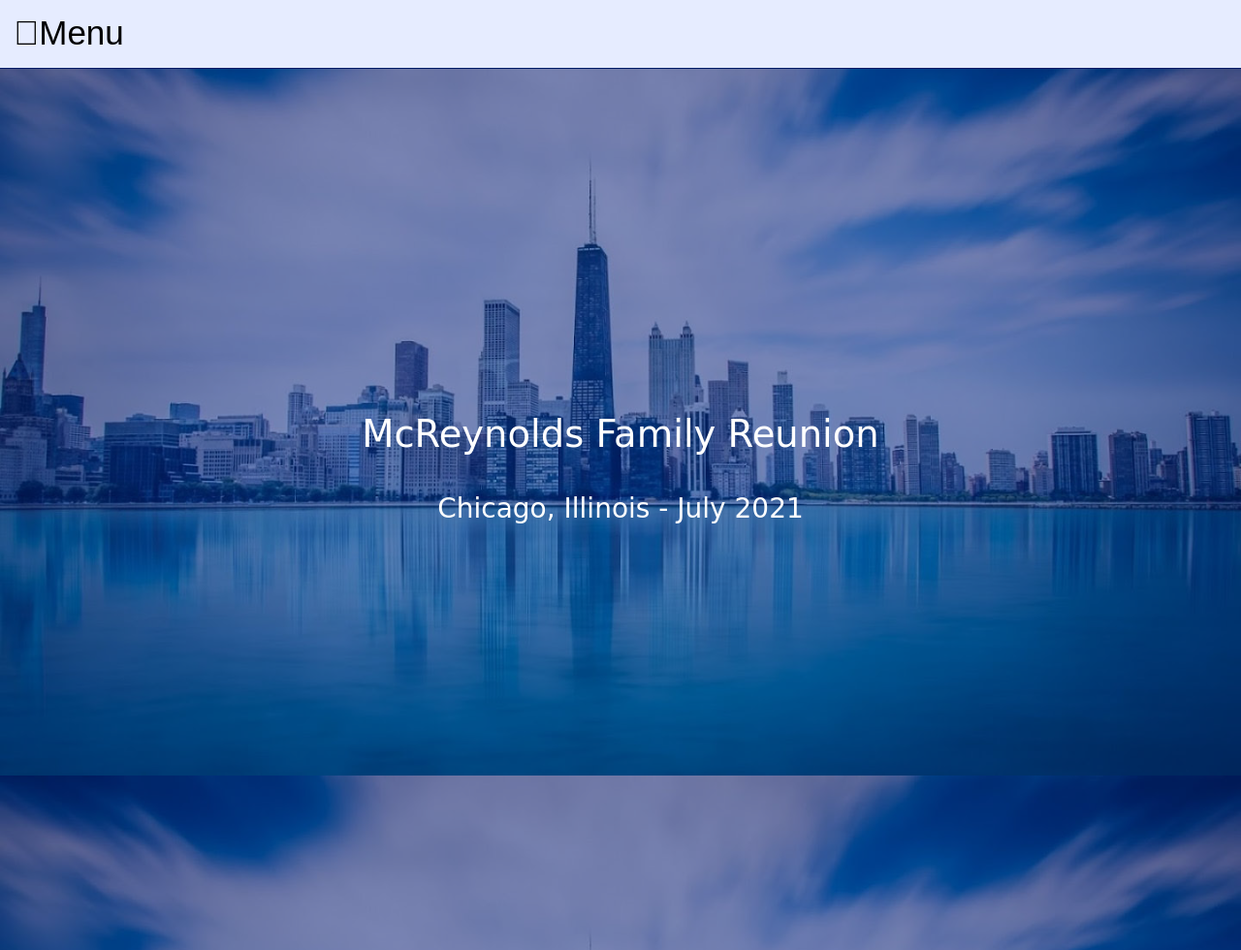
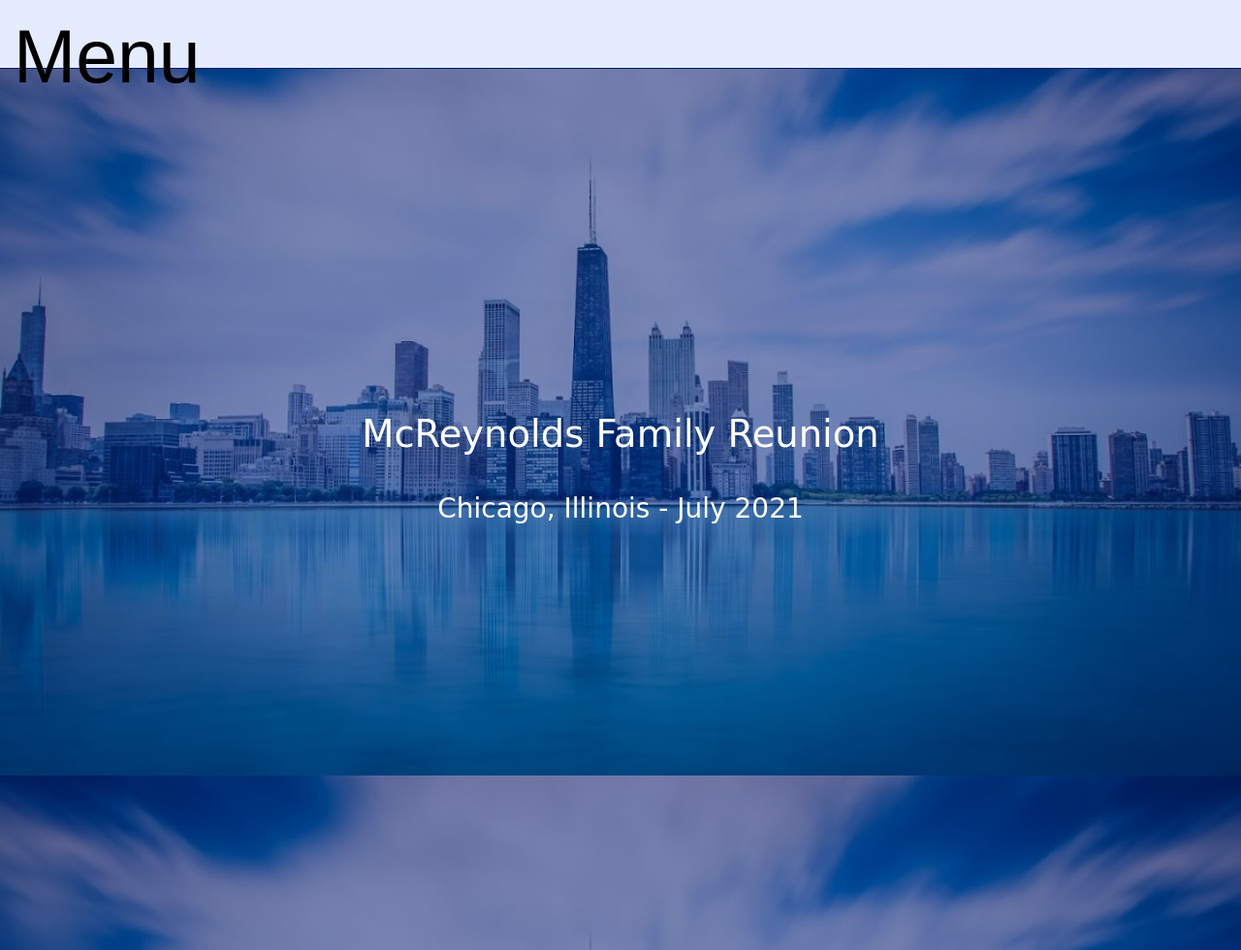
Before and after one commit to gretad711/mcreynolds3, a PHP site: page / in a window 1280 px wide. Shown: the top 980 px of the page at 97% size. Run offline with PHP 8.4, Linux system fonts and the light colour scheme; some web fonts are replaced.

Commit message:
bigger nav bar

```diff
--- a/index.html
+++ b/index.html
@@ -38,7 +38,7 @@
       </div>
 
       <div class="dropdown">
-        <button onclick="myFunction()" class="dropbtn"><i class="fas fa-bars"></i>Menu</button>
+        <button onclick="myFunction()" class="dropbtn">Menu</button>
         <div id="myDropdown" class="dropdown-content">
           <a href="./index3.html">Home</a>
           <a class="active-btn" href="#registration">Register</a>
--- a/resources/css/style.css
+++ b/resources/css/style.css
@@ -522,18 +522,18 @@ footer a {
 
 
   /* Navigation */
+  nav {
+    height: 5rem;
+  }
+
   .navigation {
     display: none;
-  }
-
-  .fa {
-    margin-right: 1rem;
   }
 
   .dropbtn {
     background-color: inherit;
     padding: 1rem;
-    font-size: 2.5rem;
+    font-size: 5.5rem;
     border: none;
     cursor: pointer;
   }
```
